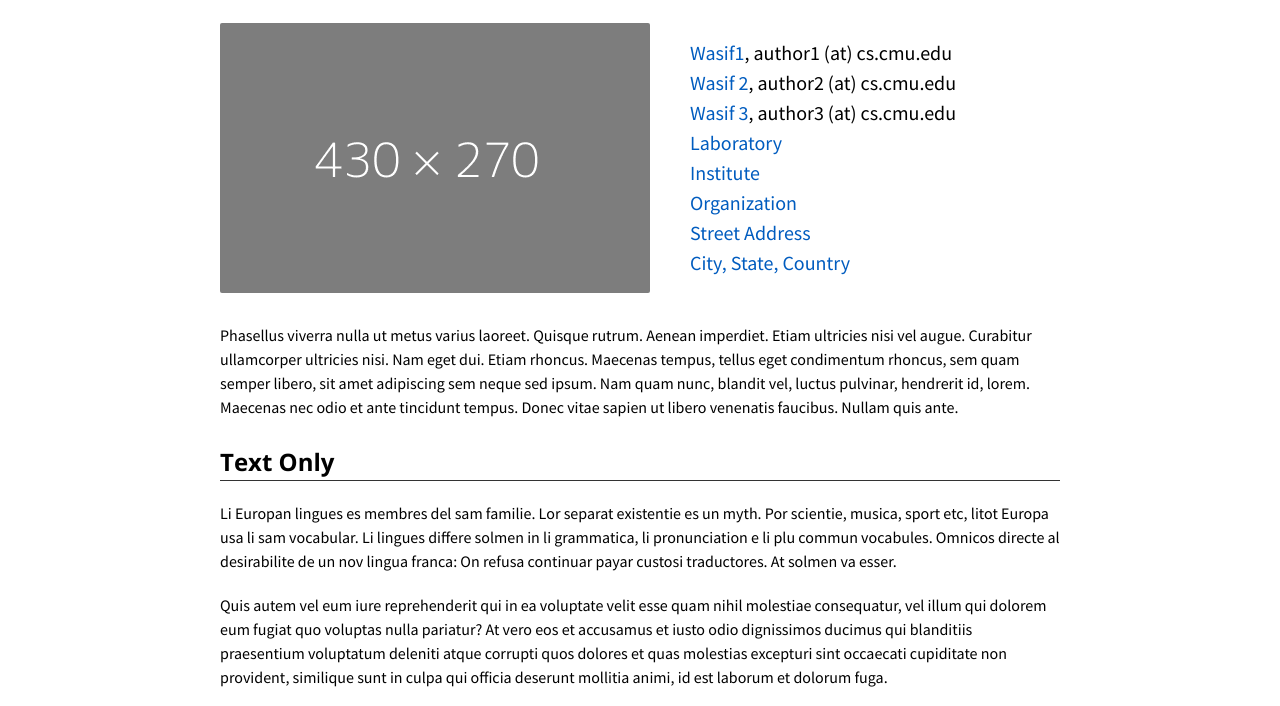
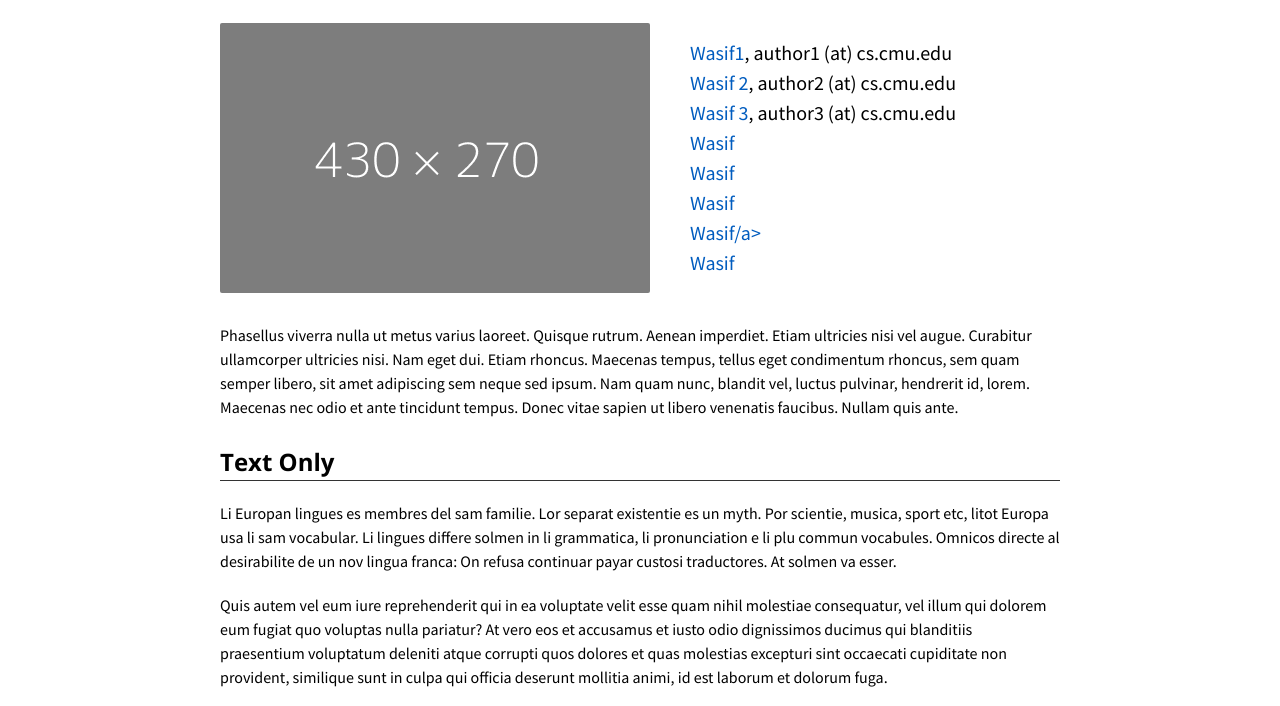
Before and after one commit to WasyfAli/farzirepo, a plain HTML site: page index.html in a window 1280 px wide. Shown: the part 73-779 px from the top of the page. Drawn offline with nearby package versions, Linux system fonts and the light colour scheme.

Commit message:
2nd time index updates

```diff
--- a/index.html
+++ b/index.html
@@ -36,11 +36,11 @@
               <a target="_blank" href="javascript:void(0)">Wasif1</a>, author1 (at) cs.cmu.edu<br>
               <a target="_blank" href="javascript:void(0)">Wasif 2</a>, author2 (at) cs.cmu.edu<br>
               <a target="_blank" href="javascript:void(0)">Wasif 3</a>, author3 (at) cs.cmu.edu<br>
-              <a target="_blank" href="javascript:void(0)">Laboratory</a><br>
-              <a target="_blank" href="javascript:void(0)">Institute</a><br>
-              <a target="_blank" href="javascript:void(0)">Organization</a><br>
-              <a target="_blank" href="javascript:void(0)">Street Address</a><br>
-              <a target="_blank" href="javascript:void(0)">City, State, Country</a>
+              <a target="_blank" href="javascript:void(0)">Wasif</a><br>
+              <a target="_blank" href="javascript:void(0)">Wasif</a><br>
+              <a target="_blank" href="javascript:void(0)">Wasif</a><br>
+              <a target="_blank" href="javascript:void(0)">Wasif/a><br>
+              <a target="_blank" href="javascript:void(0)">Wasif</a>
             </p>
           </div>
         </div>
```
